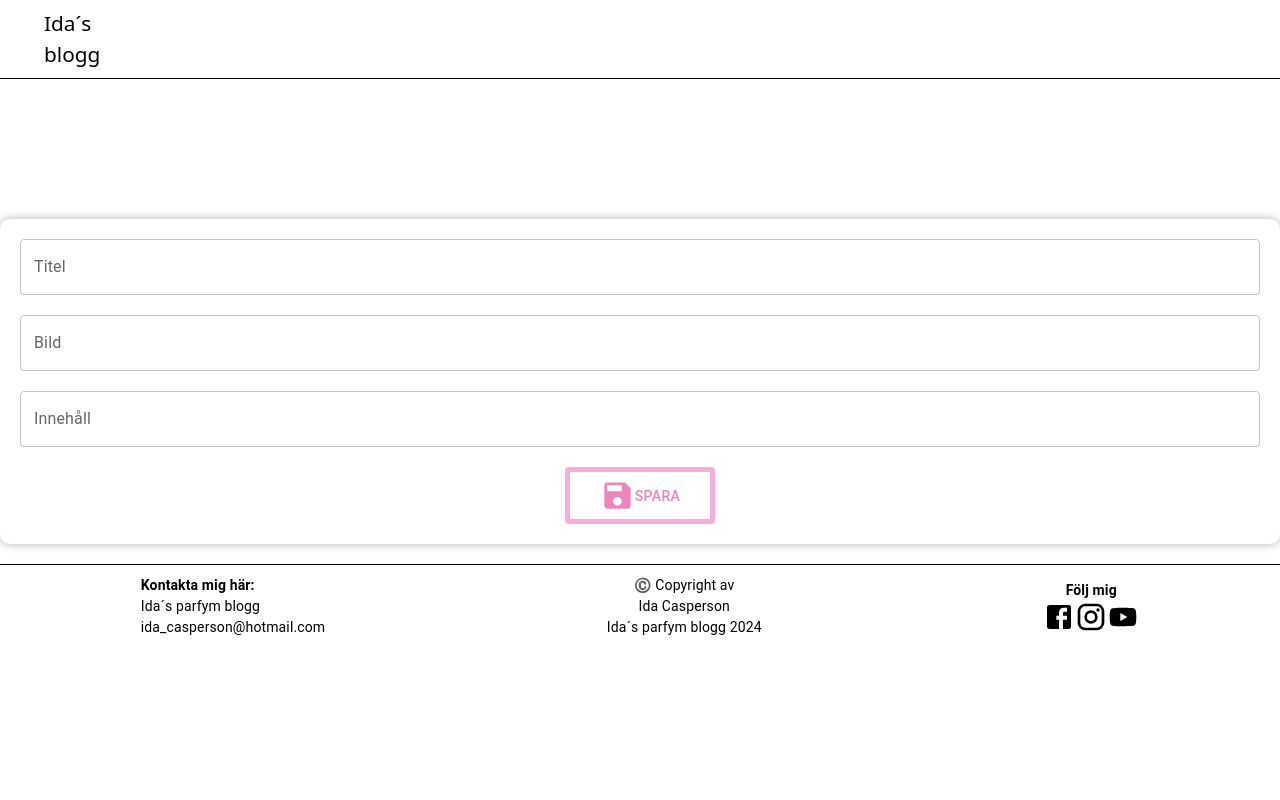
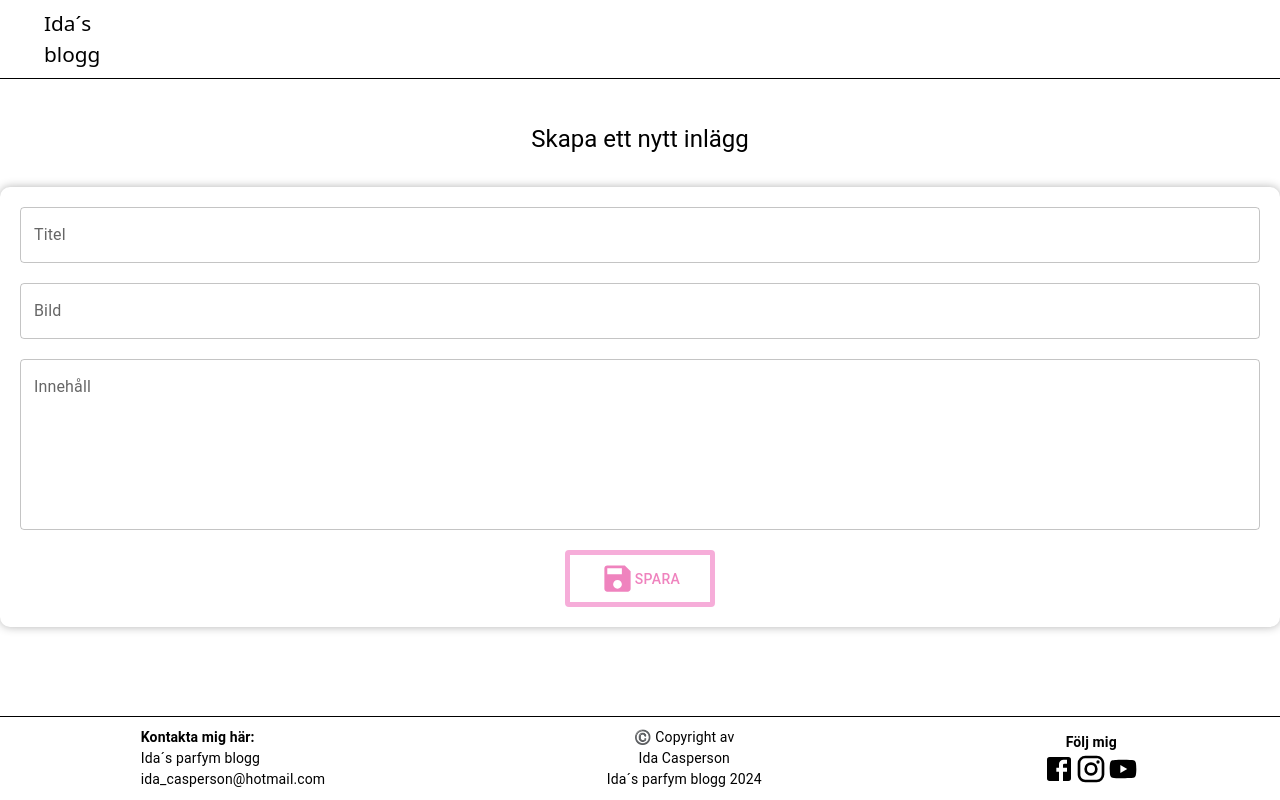
Before and after one commit to iiddaa96/cypress-nextjs-prisma, a Next.js app: page /form in a window 1280 px wide. Shown: the top 800 px of the page. Built offline with nearby package versions, Linux system fonts and the light colour scheme; a web font is replaced by a local one.

Commit message:
help from david and added ha h5 in form
Co-authored-by: David Jensen <Tsourdox@users.noreply.github.com>

```diff
--- a/app/components/Header.tsx
+++ b/app/components/Header.tsx
@@ -115,7 +115,7 @@ function ResponsiveAppBar() {
                 display: { xs: "block", md: "none" },
               }}
             >
-              <Button component={Link} href="/AddPostForm" color="inherit">
+              <Button component={Link} href="/form" color="inherit">
                 Add Post
               </Button>
             </Menu>
--- a/app/components/PostForm.tsx
+++ b/app/components/PostForm.tsx
@@ -1,6 +1,6 @@
 "use client";
 import SaveIcon from "@mui/icons-material/Save";
-import { Box, Button, TextField } from "@mui/material";
+import { Box, Button, TextField, Typography } from "@mui/material";
 import { useRouter } from "next/navigation";
 import { useState } from "react";
 import { addNewPost } from "../endpoints/post-endpoint";
@@ -31,6 +31,13 @@ const AddPostForm = () => {
   };
 
   return (
+    <>
+      <Typography
+        sx={{ textAlign: "center", marginTop: "-6rem", marginBottom: "2rem" }}
+        variant="h5"
+      >
+        Skapa ett nytt inlägg
+      </Typography>
       <Box
         component="form"
         onSubmit={handleSubmit}
@@ -46,6 +53,7 @@ const AddPostForm = () => {
         }}
       >
         <TextField
+          name="title"
           fullWidth
           label="Titel"
           value={title}
@@ -53,6 +61,7 @@ const AddPostForm = () => {
           sx={{ width: "100%", marginBottom: "20px" }}
         />
         <TextField
+          name="image"
           fullWidth
           label="Bild"
           value={image}
@@ -60,7 +69,8 @@ const AddPostForm = () => {
           sx={{ width: "100%", marginBottom: "20px" }}
         />
         <TextField
-        id="outlined-multiline-static"
+          name="content"
+          multiline
           label="Innehåll"
           value={content}
           onChange={(e) => setContent(e.target.value)}
@@ -82,6 +92,7 @@ const AddPostForm = () => {
           </Button>
         </Box>
       </Box>
+    </>
   );
 };
 
--- a/app/layout.tsx
+++ b/app/layout.tsx
@@ -17,8 +17,10 @@ export default function RootLayout({
   children: React.ReactNode;
 }>) {
   return (
-    <html lang="en">
-      <body>
+    <html lang="en" style={{ height: "100%" }}>
+      <body
+        style={{ display: "flex", flexDirection: "column", minHeight: "100%" }}
+      >
         <Header />
         <link
           href="https://fonts.googleapis.com/css2?family=Playwrite+CO:wght@400;700&display=swap"
@@ -26,6 +28,7 @@ export default function RootLayout({
         />
         <main
           style={{
+            flex: 1,
             paddingTop: "140px", // Lägger till en padding för att undvika att headern täcker page
           }}
         >
```
Also changed, not shown: 1 other file (tests, documents, lock files or other folders). Lines whose indentation alone changed are shown as unchanged.
